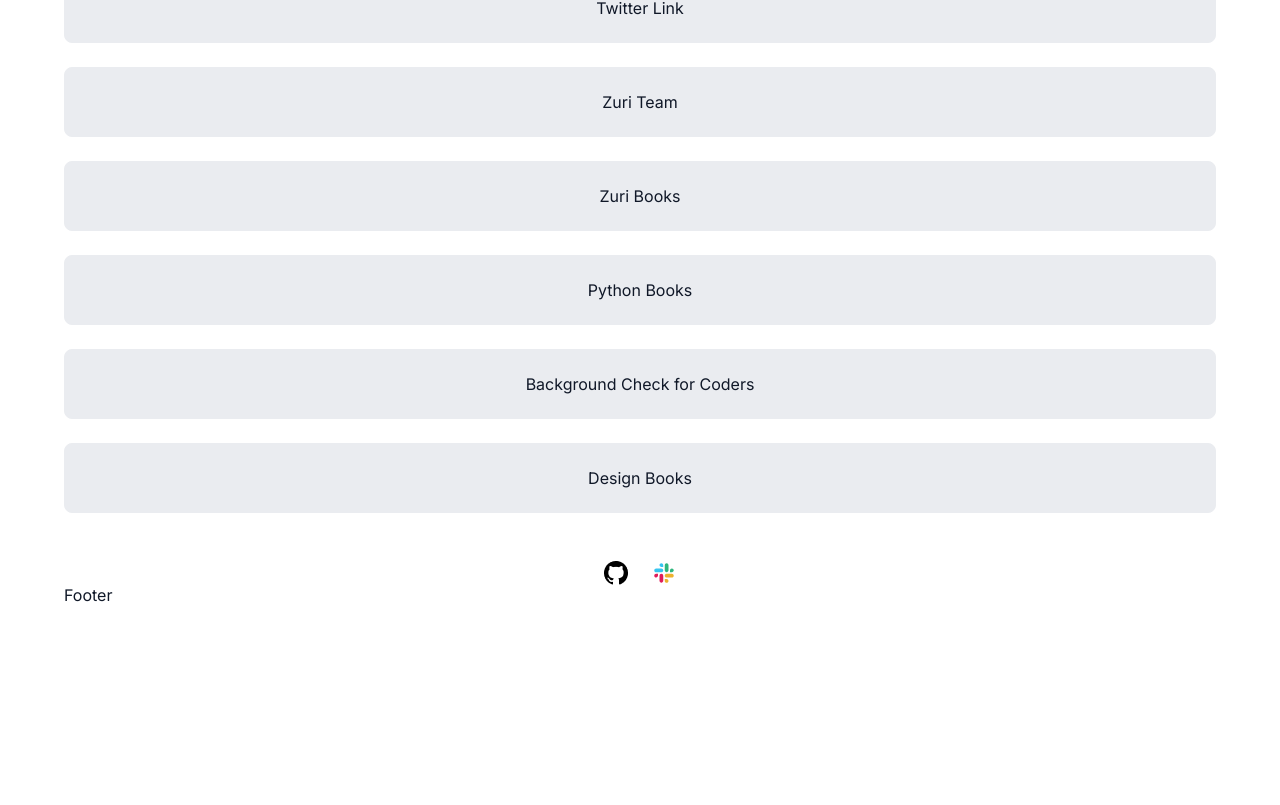
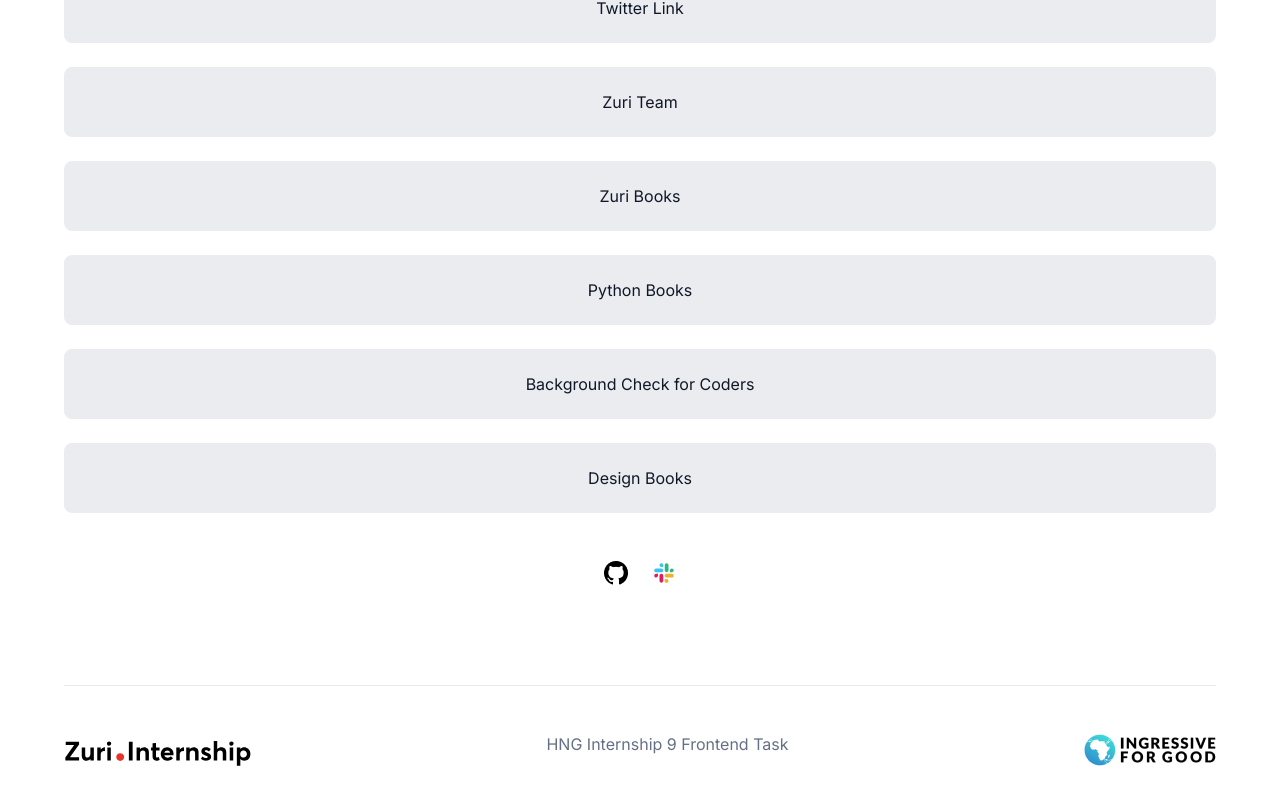
Before and after one commit to BamBam-sys/fe-task1, a React (Create React App) app: page / in a window 1280 px wide. Shown: the part 289-1094 px from the top of the page. Before the commit the page ends 894 px from the top, so only its background shows below. Built offline with nearby package versions, Linux system fonts and the light colour scheme; the HTML template or start-up script is replaced by a standard one.

Commit message:
create footer section

```diff
--- a/src/App.css
+++ b/src/App.css
@@ -72,3 +72,23 @@
   justify-content: center;
   gap: 24px;
 }
+
+.socials > * {
+  cursor: pointer;
+}
+
+/* footer */
+.footer {
+  max-width: 1200px;
+  width: 90%;
+  margin: 100px auto 0;
+  border-top: 1px solid rgba(0, 0, 0, 0.082);
+  padding: 48px 0;
+
+  display: flex;
+  justify-content: space-between;
+}
+
+.footer p {
+  color: #667085;
+}
--- a/src/App.js
+++ b/src/App.js
@@ -7,12 +7,14 @@ import Socials from './components/Socials';
 
 function App() {
   return (
-    <div className="app">
-      <Profile />
-      <Links />
-      <Socials />
+    <>
+      <div className="app">
+        <Profile />
+        <Links />
+        <Socials />
+      </div>
       <Footer />
-    </div>
+    </>
   );
 }
 
--- a/src/components/Footer.jsx
+++ b/src/components/Footer.jsx
@@ -1,7 +1,15 @@
 import React from 'react';
+import { ReactComponent as Zuri } from '../assets/zuri.svg';
+import i4g from '../assets/i4g.png';
 
 const Footer = () => {
-  return <div>Footer</div>;
+  return (
+    <div className="footer">
+      <Zuri />
+      <p>HNG Internship 9 Frontend Task</p>
+      <img src={i4g} alt="i4g" />
+    </div>
+  );
 };
 
 export default Footer;
```
Also changed, not shown: src/assets/i4g.png (added), src/assets/zuri.svg (added).
